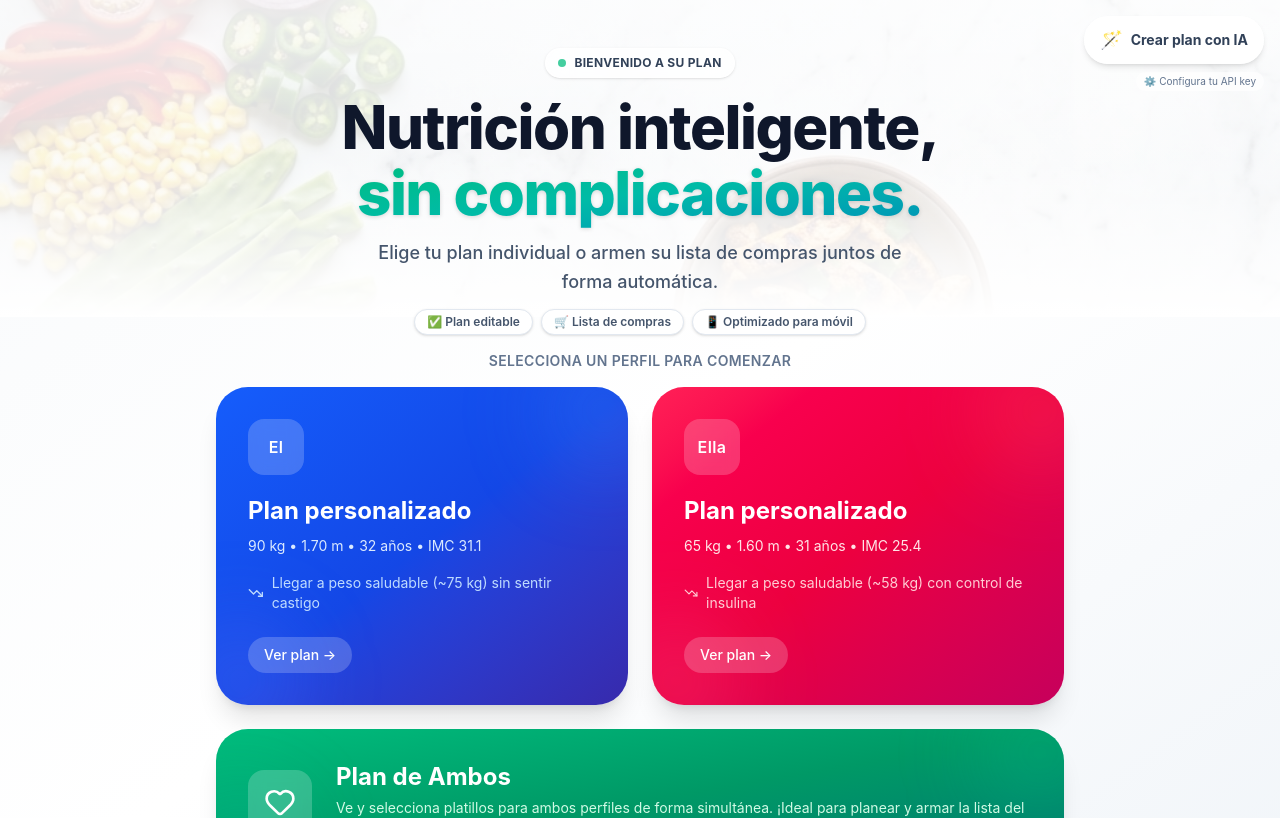
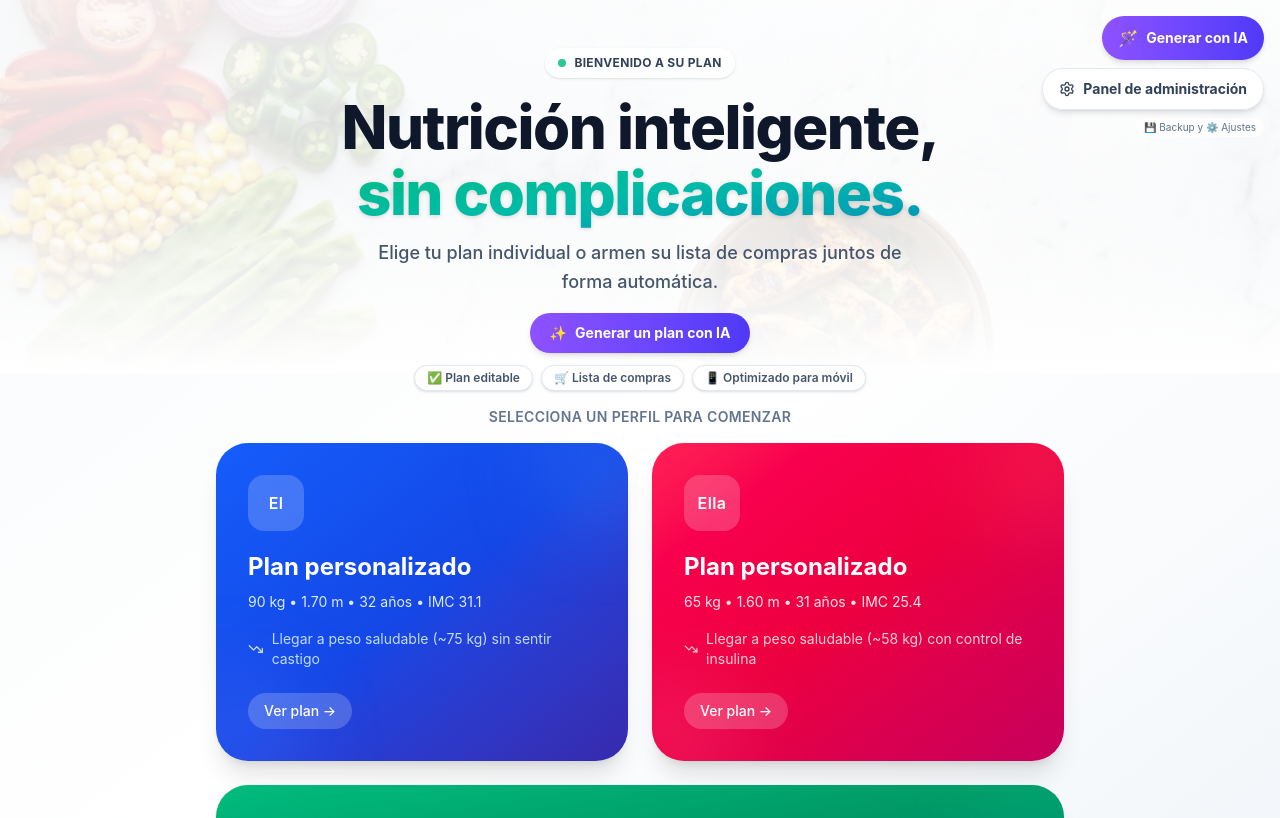
Before and after one commit to VtorErick/PlanNutricional, a React (Vite) app: page / in a window 1280 px wide. Shown: the top 818 px of the page. Built offline with nearby package versions, Linux system fonts and the light colour scheme.

Commit message:
Reordena panel admin y mueve generador IA a la portada

```diff
--- a/src/App.tsx
+++ b/src/App.tsx
@@ -284,7 +284,7 @@ export default function App() {
     }
   });
 
-  const [adminTab, setAdminTab] = useState<'ai' | 'manual' | 'settings'>('ai');
+  const [adminTab, setAdminTab] = useState<'manual' | 'settings'>('manual');
 
   // Estado del cuestionario - persiste entre tabs del Admin Panel
   const [questionnaireTargetProfile, setQuestionnaireTargetProfile] = useState<TargetProfile>('ambos');
@@ -307,10 +307,9 @@ export default function App() {
   const [questionnaireManualPortions, setQuestionnaireManualPortions] = useState<Record<string, Record<string, number>>>({});
   const [questionnaireAdditionalNotes, setQuestionnaireAdditionalNotes] = useState('');
 
-  // Resetear cuestionario al salir del Panel de Admin
+  // Resetear cuestionario al salir de las vistas de configuración/generación
   useEffect(() => {
-    if (!showAdmin) {
-      // Salió del panel, resetear cuestionario
+    if (!showAdmin && !showQuestionnaire) {
       setQuestionnaireTargetProfile('ambos');
       setQuestionnaireStepIdx(0);
       setQuestionnaireVo({
@@ -331,16 +330,16 @@ export default function App() {
       setQuestionnaireManualPortions({});
       setQuestionnaireAdditionalNotes('');
     }
-  }, [showAdmin]);
-
-  // Limpiar lastGeneratedData cuando se abre el cuestionario de IA
+  }, [showAdmin, showQuestionnaire]);
+
+  // Limpiar estado de generación al abrir el cuestionario en paso inicial
   useEffect(() => {
-    if (showAdmin && adminTab === 'ai' && !questionnaireStepIdx) {
+    if (showQuestionnaire && !questionnaireStepIdx) {
       // Solo limpiar si está en paso 0 (cuestionario nuevo)
       setLastGeneratedData(null);
       setGenerationError('');
     }
-  }, [showAdmin, adminTab, questionnaireStepIdx]);
+  }, [showQuestionnaire, questionnaireStepIdx]);
 
   useEffect(() => {
     localStorage.setItem('geminiApiKey', geminiApiKey);
@@ -659,6 +658,63 @@ export default function App() {
     }
   }, [geminiApiKey, geminiModel]);
 
+  // ─── AI Generator View ─────────────────────────────────────────────────────
+  if (showQuestionnaire) {
+    return (
+      <div className="min-h-screen bg-gradient-to-br from-violet-50 via-white to-indigo-50">
+        <header className="sticky top-0 z-50 bg-white/95 backdrop-blur-xl border-b border-slate-200/80 px-4 sm:px-6 py-4 flex items-center justify-between shadow-sm">
+          <div className="flex items-center gap-3">
+            <div className="w-9 h-9 rounded-xl bg-gradient-to-br from-violet-500 to-indigo-600 flex items-center justify-center shadow-md">
+              <span className="text-white text-base">🪄</span>
+            </div>
+            <div>
+              <h1 className="text-base font-bold text-slate-800 leading-tight">Generar plan con IA</h1>
+              <p className="text-[11px] text-slate-400 hidden sm:block">Completa el formulario para crear y aplicar un plan personalizado.</p>
+            </div>
+          </div>
+          <button onClick={() => setShowQuestionnaire(false)}
+            className="p-2 bg-slate-100 hover:bg-slate-200 rounded-full text-slate-500 transition-colors">
+            <X className="w-5 h-5" />
+          </button>
+        </header>
+
+        <main className="max-w-5xl mx-auto w-full px-4 sm:px-6 py-6 pb-24">
+          <section className="animate-in fade-in slide-in-from-bottom-2 duration-300">
+            <NutritionQuestionnaire
+              onCancel={() => setShowQuestionnaire(false)}
+              onGenerate={handleGenerateWithAi}
+              onViewPlan={(profile) => {
+                setShowQuestionnaire(false);
+                setPerfilActivo(profile);
+                setDiaActivo('Lunes');
+                setTab('plan');
+              }}
+              loading={generationLoading}
+              errorMessage={generationError}
+              geminiModel={geminiModel}
+              setGeminiModel={setGeminiModel}
+              lastGeneratedData={lastGeneratedData}
+              targetProfile={questionnaireTargetProfile}
+              setTargetProfile={setQuestionnaireTargetProfile}
+              stepIdx={questionnaireStepIdx}
+              setStepIdx={setQuestionnaireStepIdx}
+              vo={questionnaireVo}
+              setVo={setQuestionnaireVo}
+              va={questionnaireVa}
+              setVa={setQuestionnaireVa}
+              portionMode={questionnairePortionMode}
+              setPortionMode={setQuestionnairePortionMode}
+              manualPortions={questionnaireManualPortions}
+              setManualPortions={setQuestionnaireManualPortions}
+              additionalNotes={questionnaireAdditionalNotes}
+              setAdditionalNotes={setQuestionnaireAdditionalNotes}
+            />
+          </section>
+        </main>
+      </div>
+    );
+  }
+
   // ─── Admin View ───────────────────────────────────────────────────────────
   if (showAdmin) {
     return (
@@ -671,7 +727,7 @@ export default function App() {
             </div>
             <div>
               <h1 className="text-base font-bold text-slate-800 leading-tight">Panel de Administración</h1>
-              <p className="text-[11px] text-slate-400 hidden sm:block">Configura la IA, gestiona datos y ajusta el motor</p>
+                  <p className="text-[11px] text-slate-400 hidden sm:block">Gestiona respaldos y configura el motor de IA</p>
             </div>
           </div>
           <button onClick={() => setShowAdmin(false)}
@@ -684,9 +740,8 @@ export default function App() {
         <div className="max-w-5xl mx-auto px-4 sm:px-6 py-3">
           <div className="flex gap-2 p-1.5 bg-slate-100/80 rounded-2xl">
             {([
-              { key: 'ai', label: 'Generador IA', shortLabel: 'Generar', emoji: '🪄' },
+              { key: 'manual', label: 'Backup', shortLabel: 'Backup', emoji: '💾' },
               { key: 'settings', label: 'Ajustes IA', shortLabel: 'Ajustes', emoji: '⚙️' },
-              { key: 'manual', label: 'Backup', shortLabel: 'Backup', emoji: '💾' },
             ] as const).map(t => (
               <button key={t.key} onClick={() => setAdminTab(t.key)}
                 className={`flex-1 flex items-center justify-center gap-2 py-2.5 px-3 rounded-xl font-bold text-sm transition-all duration-300 active:scale-95 ${
@@ -848,42 +903,6 @@ export default function App() {
               </div>
             </section>
           )}
-
-          {/* ── AI GENERATOR TAB ── */}
-          {adminTab === 'ai' && (
-            <section className="animate-in fade-in slide-in-from-bottom-2 duration-300">
-              <NutritionQuestionnaire
-                onCancel={() => setShowAdmin(false)}
-                onGenerate={handleGenerateWithAi}
-                onViewPlan={(profile) => {
-                  setShowAdmin(false);
-                  setPerfilActivo(profile);
-                  setDiaActivo('Lunes');
-                  setTab('plan');
-                }}
-                loading={generationLoading}
-                errorMessage={generationError}
-                geminiModel={geminiModel}
-                setGeminiModel={setGeminiModel}
-                lastGeneratedData={lastGeneratedData}
-                // Estados persistentes del cuestionario
-                targetProfile={questionnaireTargetProfile}
-                setTargetProfile={setQuestionnaireTargetProfile}
-                stepIdx={questionnaireStepIdx}
-                setStepIdx={setQuestionnaireStepIdx}
-                vo={questionnaireVo}
-                setVo={setQuestionnaireVo}
-                va={questionnaireVa}
-                setVa={setQuestionnaireVa}
-                portionMode={questionnairePortionMode}
-                setPortionMode={setQuestionnairePortionMode}
-                manualPortions={questionnaireManualPortions}
-                setManualPortions={setQuestionnaireManualPortions}
-                additionalNotes={questionnaireAdditionalNotes}
-                setAdditionalNotes={setQuestionnaireAdditionalNotes}
-              />
-            </section>
-          )}
         </main>
       </div>
     );
@@ -893,17 +912,24 @@ export default function App() {
   if (!perfilActivo) {
     return (
       <div className="min-h-screen bg-gradient-to-br from-slate-50 via-white to-slate-100 flex flex-col relative">
-        {/* Botón de Admin más intuitivo - Landing page */}
+        {/* Acciones rápidas - Landing page */}
         <div className="absolute top-4 right-4 z-20 flex flex-col items-end gap-2">
           <button
+            onClick={() => setShowQuestionnaire(true)}
+            className="group flex items-center gap-2 px-4 py-2.5 bg-gradient-to-r from-violet-500 to-indigo-600 hover:from-violet-400 hover:to-indigo-500 text-white rounded-full shadow-md hover:shadow-lg transition-all active:scale-95"
+          >
+            <span className="text-base">🪄</span>
+            <span className="text-sm font-bold">Generar con IA</span>
+          </button>
+          <button
             onClick={() => setShowAdmin(true)}
-            className="group flex items-center gap-2 px-4 py-2.5 bg-white/90 backdrop-blur hover:bg-gradient-to-r hover:from-violet-500 hover:to-indigo-600 hover:text-white rounded-full text-slate-700 shadow-md hover:shadow-lg transition-all active:scale-95"
+            className="group flex items-center gap-2 px-4 py-2.5 bg-white/90 backdrop-blur hover:bg-white text-slate-700 rounded-full shadow-md hover:shadow-lg border border-slate-200 transition-all active:scale-95"
           >
-            <span className="text-lg">🪄</span>
-            <span className="text-sm font-bold hidden sm:block">Crear plan con IA</span>
-            <span className="text-sm font-bold sm:hidden">IA</span>
+            <Settings className="w-4 h-4" />
+            <span className="text-sm font-bold hidden sm:block">Panel de administración</span>
+            <span className="text-sm font-bold sm:hidden">Panel</span>
           </button>
-          <span className="text-[10px] text-slate-500 bg-white/70 px-2 py-0.5 rounded-full hidden sm:block">⚙️ Configura tu API key</span>
+          <span className="text-[10px] text-slate-500 bg-white/70 px-2 py-0.5 rounded-full hidden sm:block">💾 Backup y ⚙️ Ajustes</span>
         </div>
         <div className="relative overflow-hidden">
           <div className="absolute inset-0">
@@ -930,6 +956,15 @@ export default function App() {
               <p className="text-sm md:text-lg text-slate-600 max-w-xl mx-auto font-medium leading-relaxed">
                 Elige tu plan individual o armen su lista de compras juntos de forma automática.
               </p>
+              <div className="mt-4">
+                <button
+                  onClick={() => setShowQuestionnaire(true)}
+                  className="inline-flex items-center gap-2 px-5 py-2.5 rounded-full bg-gradient-to-r from-violet-500 to-indigo-600 text-white font-bold text-sm shadow-md hover:shadow-lg hover:from-violet-400 hover:to-indigo-500 transition-all active:scale-95"
+                >
+                  <span>✨</span>
+                  <span>Generar un plan con IA</span>
+                </button>
+              </div>
             </motion.div>
           </div>
         </div>
```
